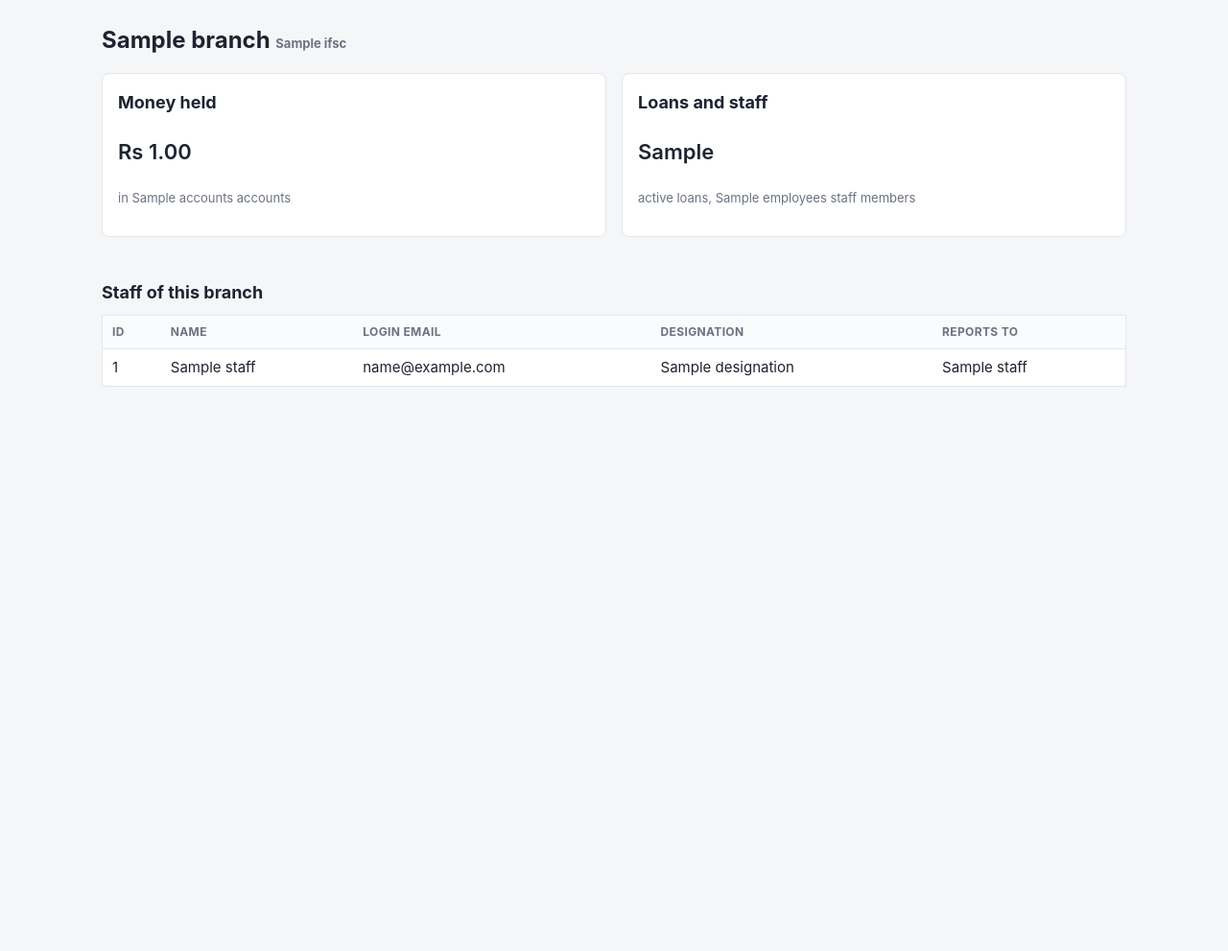
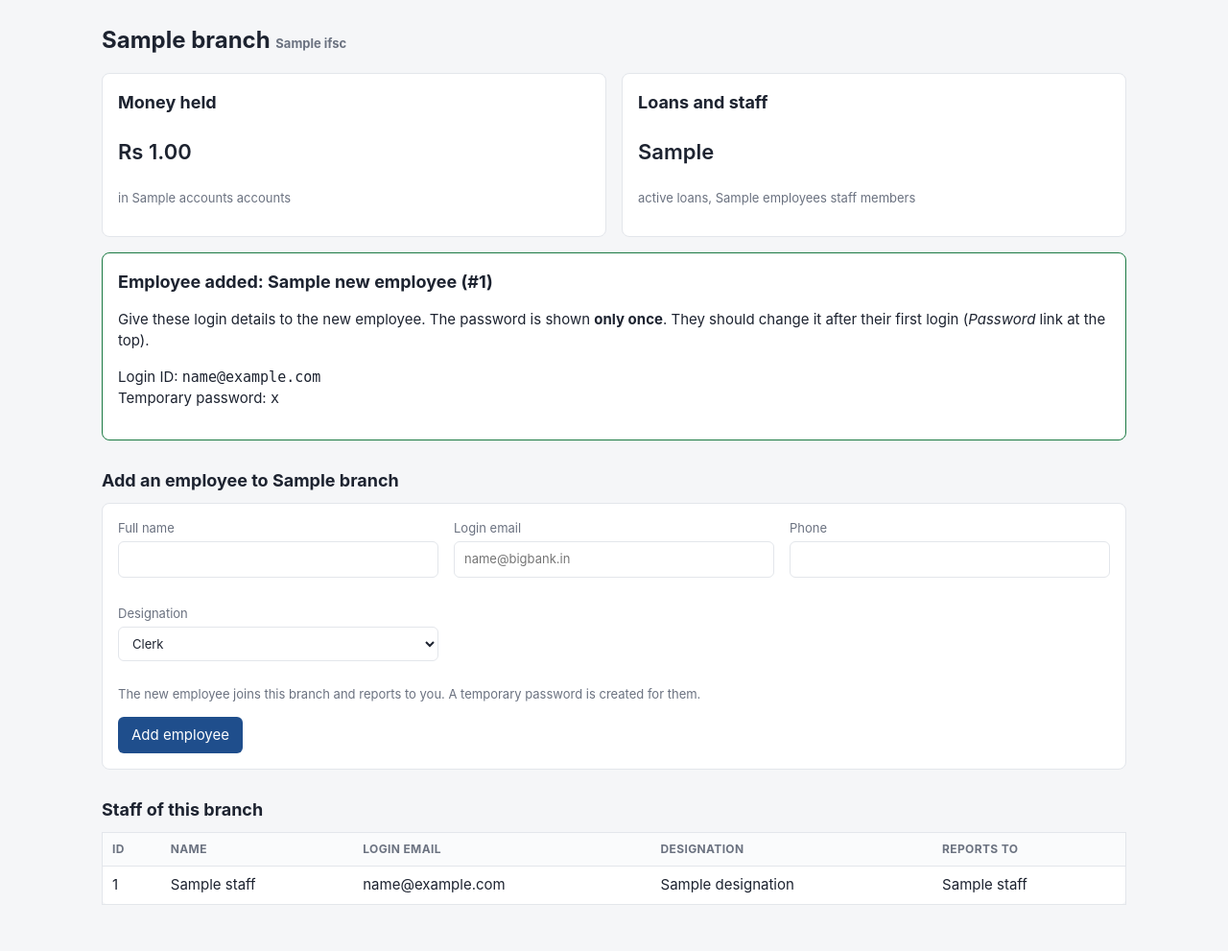
Before and after one commit to The-Atul-Pathak/BigBank, a Flask app: template app/templates/manager.html in a window 1280 px wide. Shown: the part 51-1042 px from the top of the page at 96% size. Before the commit the page ends 454 px from the top, so only its background shows below. Run offline with Flask 3, Linux system fonts and the light colour scheme; the template is opened without the code that fills it: most values are stand-ins (such as "Sample title", 1, 10 or a date in 2020).

Commit message:
Add employee onboarding by branch manager and password change
Co-Authored-By: Claude Opus 5.5 <noreply@anthropic.com>

```diff
--- a/app/app.py
+++ b/app/app.py
@@ -10,6 +10,7 @@ shows MySQL's message to the user.
 Run:  python app.py   then open http://127.0.0.1:5000
 """
 import os
+import secrets
 import uuid
 from functools import wraps
 
@@ -145,6 +146,28 @@ def register():
 def logout():
     session.clear()
     return redirect(url_for("login"))
+
+
+@app.route("/password", methods=["GET", "POST"])
+@login_required()
+def change_password():
+    """Any user can change their password (e.g. a new employee replacing
+    the temporary password their manager gave them)."""
+    if request.method == "POST":
+        f = request.form
+        user = query_one("SELECT password_hash FROM users WHERE user_id = %s", (session["user_id"],))
+        if not check_password_hash(user["password_hash"], f["current"]):
+            flash("Current password is wrong.", "error")
+        elif f["new"] != f["confirm"]:
+            flash("The two new passwords do not match.", "error")
+        else:
+            execute(
+                "UPDATE users SET password_hash = %s WHERE user_id = %s",
+                (generate_password_hash(f["new"], method="pbkdf2:sha256"), session["user_id"]),
+            )
+            flash("Password changed.", "success")
+            return redirect(url_for("home"))
+    return render_template("password.html")
 
 
 # =====================================================================
@@ -569,6 +592,31 @@ def mark_overdue():
 @app.route("/manager")
 @login_required("BranchManager")
 def branch_summary():
+    return render_branch_page()
+
+
+@app.route("/manager/employees", methods=["POST"])
+@login_required("BranchManager")
+def add_employee():
+    """Onboard a new employee: create their login with a temporary password."""
+    f = request.form
+    temp_password = secrets.token_urlsafe(6)          # random, e.g. 'q7Rk-2xA'
+    password_hash = generate_password_hash(temp_password, method="pbkdf2:sha256")
+
+    # The last argument (0) is a placeholder for the OUT parameter p_new_user_id.
+    result = call("sp_add_employee", (session["user_id"], f["name"], f["email"].strip().lower(),
+                                      f["phone"] or None, password_hash, f["designation"], 0))
+    new_employee = {
+        "user_id": result[6],
+        "name": f["name"],
+        "email": f["email"].strip().lower(),
+        "password": temp_password,
+    }
+    # Shown ONCE on the page (never stored in plain text) so the manager can hand it over.
+    return render_branch_page(new_employee)
+
+
+def render_branch_page(new_employee=None):
     branch = query_one("SELECT * FROM v_branch_summary WHERE branch_id = %s", (my_branch(),))
     # Self-join on users: the manager_employee_id column points back to employees
     # (recursive relationship), so we join users twice to get both names.
@@ -581,7 +629,7 @@ def branch_summary():
         "ORDER BY e.manager_employee_id IS NOT NULL, u.name",
         (my_branch(),),
     )
-    return render_template("manager.html", branch=branch, staff=staff)
+    return render_template("manager.html", branch=branch, staff=staff, new_employee=new_employee)
 
 
 # =====================================================================
--- a/app/db.py
+++ b/app/db.py
@@ -6,6 +6,7 @@ It gives the rest of the app four small helpers:
     query_one(sql, params)  -> one row, or None                    for SELECT
     execute(sql, params)    -> id of the new row                   for INSERT / UPDATE
     call(name, args)        -> runs a stored procedure             for CALL
+                               (returns the args, with OUT parameters filled in)
 
 Always pass values through `params` (the %s placeholders). Never glue user
 input into the SQL string, because that would allow SQL injection.
@@ -67,6 +68,9 @@ def execute(sql, params=()):
 
 
 def call(proc_name, args=()):
+    """Run a stored procedure. Returns the arguments back, with any OUT
+    parameters filled in by MySQL (e.g. the new id from sp_add_employee)."""
     cur = get_db().cursor()
-    cur.callproc(proc_name, args)
+    result = cur.callproc(proc_name, args)
     cur.close()
+    return result
--- a/app/templates/base.html
+++ b/app/templates/base.html
@@ -30,6 +30,7 @@
       </nav>
       <div class="who">
         {{ session.name }} <span class="badge">{{ session.role }}</span>
+        <a href="{{ url_for('change_password') }}">Password</a>
         <a href="{{ url_for('logout') }}">Log out</a>
       </div>
     {% endif %}
--- a/app/templates/manager.html
+++ b/app/templates/manager.html
@@ -17,6 +17,32 @@
   </div>
 </div>
 
+{% if new_employee %}
+<div class="card" style="border-color: var(--green)">
+  <h2>Employee added: {{ new_employee.name }} (#{{ new_employee.user_id }})</h2>
+  <p>Give these login details to the new employee. The password is shown <strong>only once</strong>.
+     They should change it after their first login (<em>Password</em> link at the top).</p>
+  <p>Login ID: <code>{{ new_employee.email }}</code><br>
+     Temporary password: <code>{{ new_employee.password }}</code></p>
+</div>
+{% endif %}
+
+<h2>Add an employee to {{ branch.name }}</h2>
+<form method="post" action="{{ url_for('add_employee') }}" class="card">
+  <div class="grid">
+    <label>Full name <input name="name" required maxlength="60"></label>
+    <label>Login email <input type="email" name="email" required maxlength="80" placeholder="name@bigbank.in"></label>
+    <label>Phone <input name="phone" maxlength="15"></label>
+    <label>Designation
+      <select name="designation">
+        <option>Clerk</option><option>Cashier</option><option>Loan Officer</option>
+      </select>
+    </label>
+  </div>
+  <p class="muted">The new employee joins this branch and reports to you. A temporary password is created for them.</p>
+  <button>Add employee</button>
+</form>
+
 <h2>Staff of this branch</h2>
 <div class="table-wrap">
 <table>
--- a/database/04_access.sql
+++ b/database/04_access.sql
@@ -59,6 +59,7 @@ GRANT EXECUTE ON PROCEDURE banking_system.sp_mark_overdue        TO 'employee_ro
 -- ---------- Branch manager: everything an employee has, plus branch summaries
 GRANT 'employee_role' TO 'manager_role';                 -- a role inside a role
 GRANT SELECT ON banking_system.v_branch_summary TO 'manager_role';
+GRANT EXECUTE ON PROCEDURE banking_system.sp_add_employee TO 'manager_role';   -- onboard staff
 
 -- ---------- Auditor: can only READ the audit log
 GRANT SELECT ON banking_system.audit_logs TO 'auditor_role';
```
Also changed, not shown: app/templates/password.html (added, +13 -0 lines), database/02_logic.sql (+49 -0 lines).
